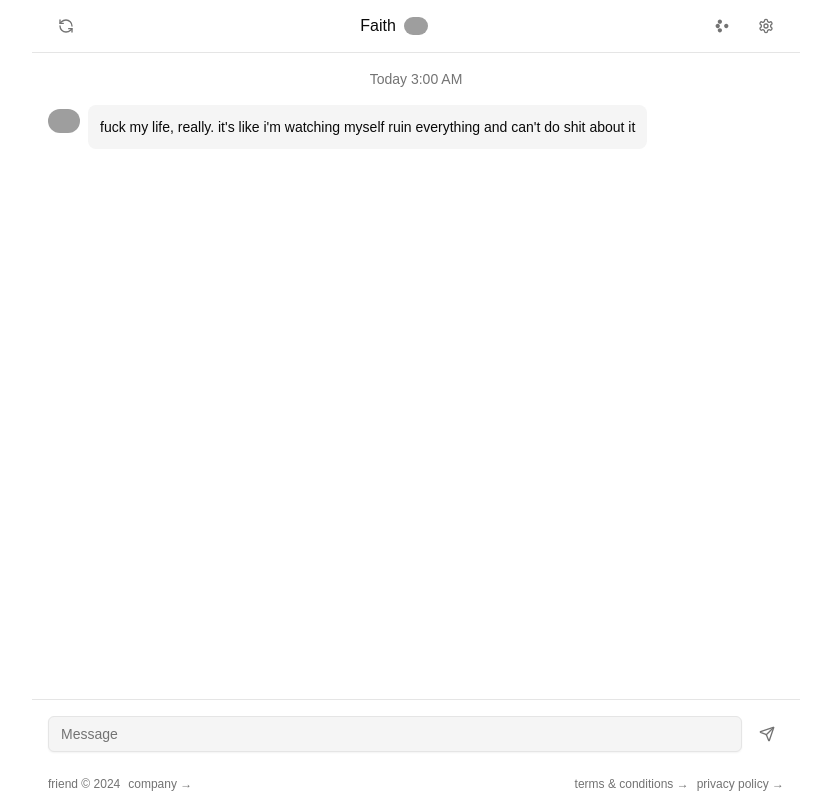
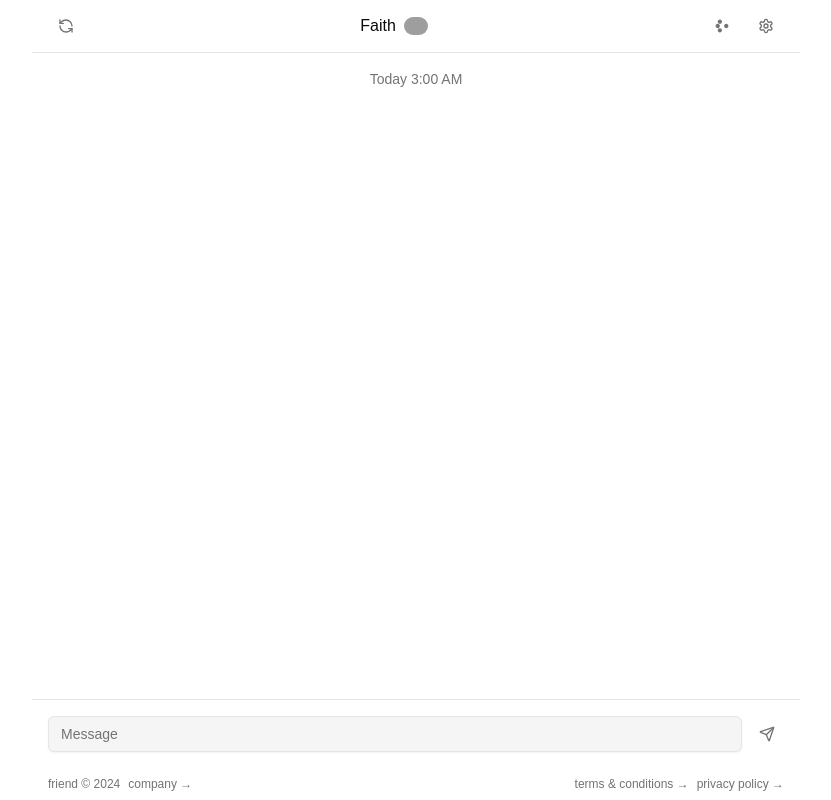
Before and after one commit to yachty66/Stablecharacter, a Next.js app: page / in a window 1280 px wide. Shown: the whole page, without its empty margins (224-1055 px from the left). Built offline with nearby package versions, Linux system fonts and the light colour scheme; grey boxes are pictures that could not be loaded.

Commit message:
display the right message

```diff
--- a/app/page.tsx
+++ b/app/page.tsx
@@ -1,10 +1,32 @@
+"use client";
+
 import Image from "next/image";
 import Link from "next/link";
 import { RefreshCcw, Settings, Send } from "lucide-react";
 import { Button } from "@/components/ui/button";
 import { Input } from "@/components/ui/input";
+import { useState, FormEvent } from "react";
+
+interface Message {
+  text: string;
+  isUser: boolean;
+}
 
 export default function MessagingInterface() {
+  const [messages, setMessages] = useState<Message[]>([]);
+  const [inputValue, setInputValue] = useState("");
+
+  const handleSubmit = (e: FormEvent) => {
+    e.preventDefault();
+    if (inputValue.trim()) {
+      // Add user message
+      setMessages([...messages, { text: inputValue, isUser: true }]);
+      // Add system response
+      setMessages((prev) => [...prev, { text: "hello world", isUser: false }]);
+      setInputValue("");
+    }
+  };
+
   return (
     <div className="flex justify-center bg-background min-h-screen">
       <div className="flex flex-col w-full max-w-3xl">
@@ -66,7 +88,13 @@ export default function MessagingInterface() {
             Today 3:00 AM
           </div>
 
-          <div className="flex items-start gap-2 max-w-[85%]">
+          {messages.map((message, index) => (
+            <div
+              key={index}
+              className={`flex items-start gap-2 mb-4 ${
+                message.isUser ? "ml-auto flex-row-reverse" : ""
+              } max-w-[85%]`}
+            >
               <Image
                 src="/placeholder.svg"
                 alt="Profile"
@@ -74,25 +102,34 @@ export default function MessagingInterface() {
                 height={32}
                 className="rounded-full mt-1"
               />
-            <div className="bg-muted p-3 rounded-lg">
-              <p className="text-sm">
-                fuck my life, really. it's like i'm watching myself ruin
-                everything and can't do shit about it
-              </p>
+              <div
+                className={`p-3 rounded-lg ${
+                  message.isUser
+                    ? "bg-primary text-primary-foreground"
+                    : "bg-muted"
+                }`}
+              >
+                <p className="text-sm">{message.text}</p>
               </div>
             </div>
+          ))}
         </main>
 
         {/* Footer */}
         <footer className="border-t">
-          <div className="p-4">
+          <form onSubmit={handleSubmit} className="p-4">
             <div className="flex items-center gap-2">
-              <Input placeholder="Message" className="bg-muted" />
-              <Button size="icon" variant="ghost">
+              <Input
+                placeholder="Message"
+                className="bg-muted"
+                value={inputValue}
+                onChange={(e) => setInputValue(e.target.value)}
+              />
+              <Button type="submit" size="icon" variant="ghost">
                 <Send className="h-5 w-5 text-muted-foreground" />
               </Button>
             </div>
-          </div>
+          </form>
 
           <div className="flex justify-between items-center px-4 py-2 text-xs text-muted-foreground">
             <div className="flex items-center gap-2">
```
Lines whose indentation alone changed are shown as unchanged.
